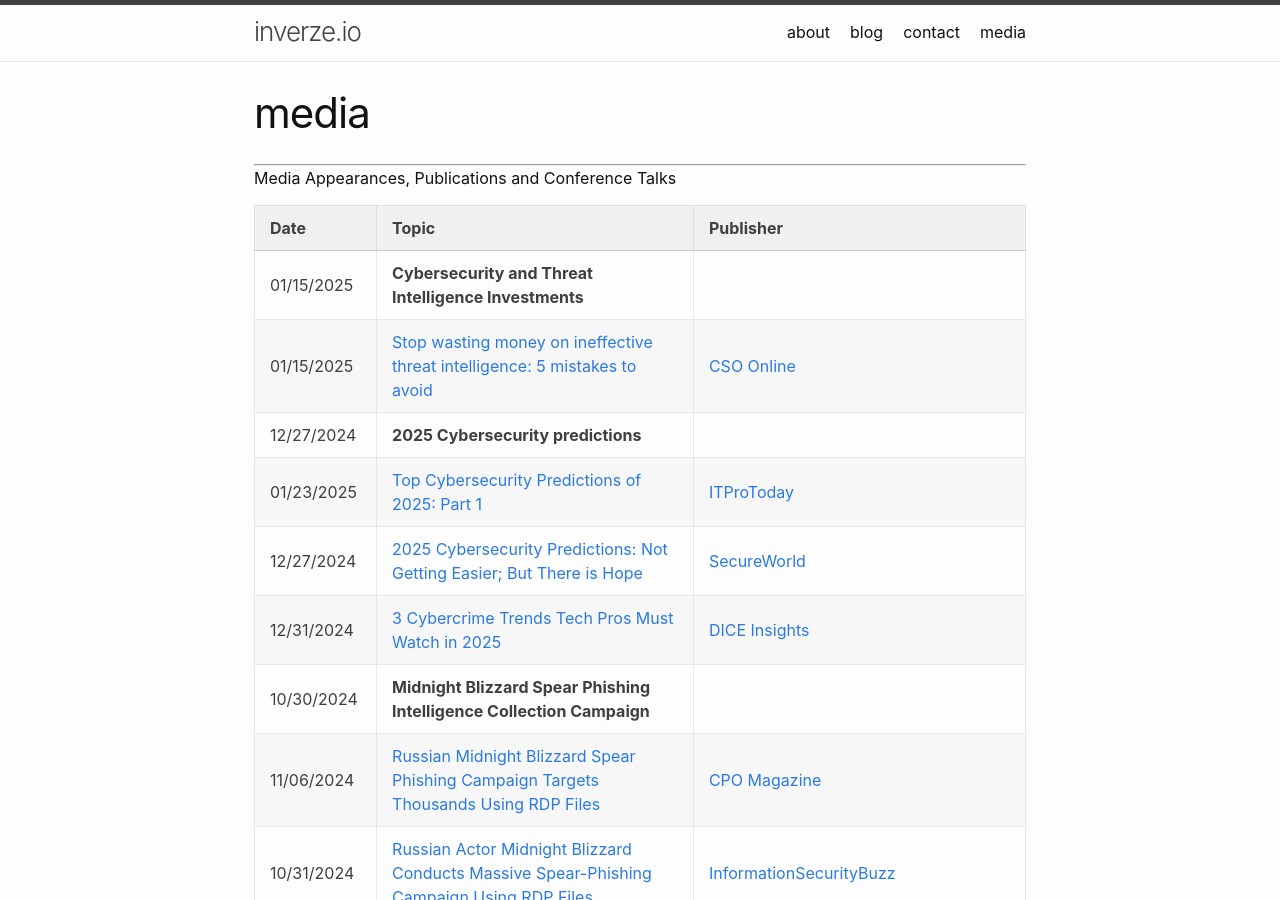
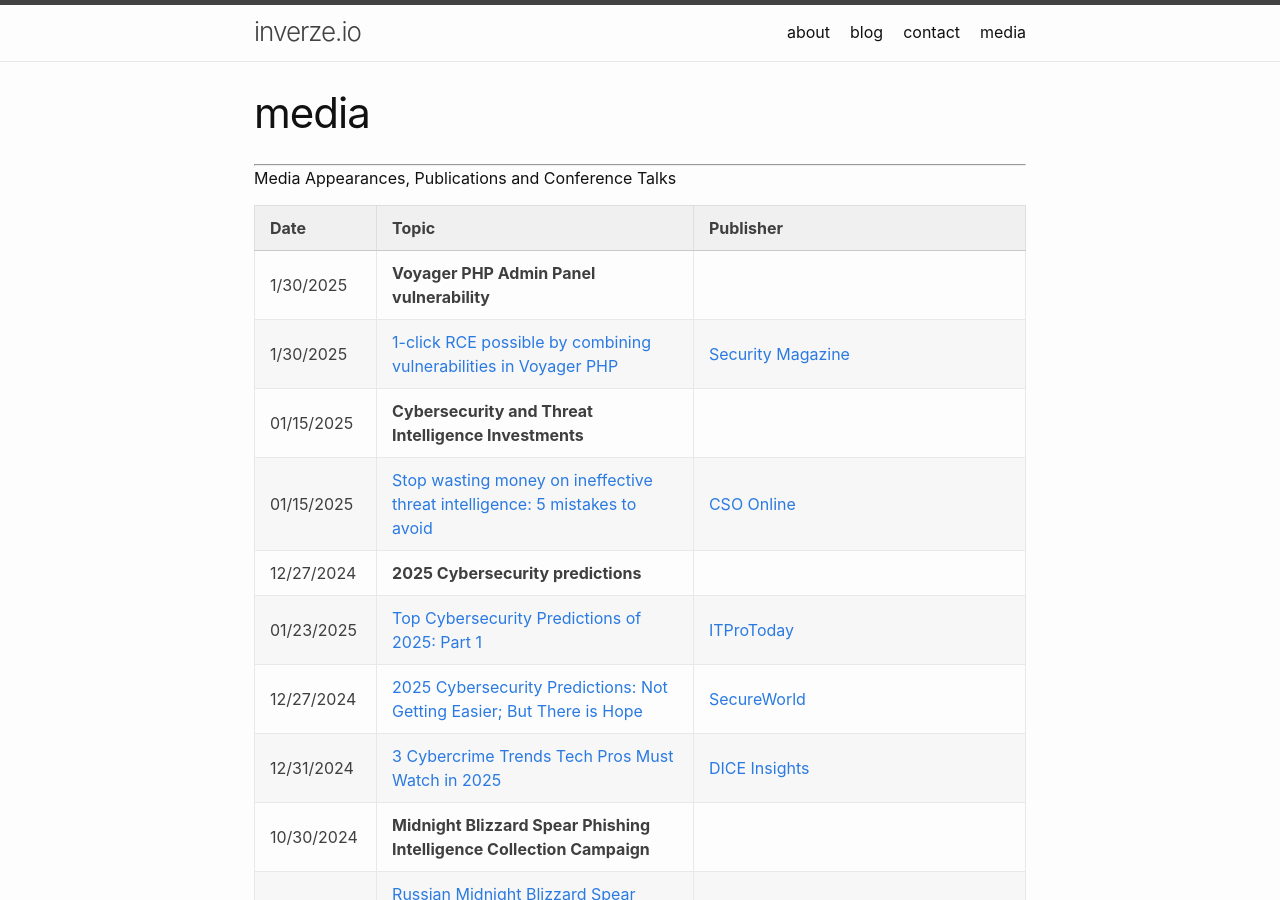
Before and after one commit to inverzeio/blog, a Jekyll site: the page built from media.md, in a window 1280 px wide and 900 px high. Built offline with Jekyll 4.4.1, drawn with Linux system fonts in a browser that asks for light colours.

Commit message:
Update media.md

```diff
--- a/media.md
+++ b/media.md
@@ -9,7 +9,9 @@
 
 | Date | Topic | Publisher |
 | ------------- | :------------- | :------------- |
-| 01/15/2025 | **Cybersecurity and Threat Intelligence Investments**
+| 1/30/2025 | **Voyager PHP Admin Panel vulnerability** |
+| 1/30/2025 | [1-click RCE possible by combining vulnerabilities in Voyager PHP](https://www.scworld.com/news/1-click-rce-possible-by-combining-vulnerabilities-in-voyager-php) | [Security Magazine](https://www.securitymagazine.com) |
+| 01/15/2025 | **Cybersecurity and Threat Intelligence Investments** ||
 | 01/15/2025 | [Stop wasting money on ineffective threat intelligence: 5 mistakes to avoid](https://www.csoonline.com/article/3624136/stop-wasting-money-on-ineffective-threat-intelligence-5-mistakes-to-avoid.html) | [CSO Online](https://www.csoonline.com) |
 | 12/27/2024 | **2025 Cybersecurity predictions** |
 | 01/23/2025 | [Top Cybersecurity Predictions of 2025: Part 1](http://www.itprotoday.com/it-security/cybersecurity-trends-and-predictions-2025-from-industry-insiders) | [ITProToday](https://www.itprotoday.com) |
```
